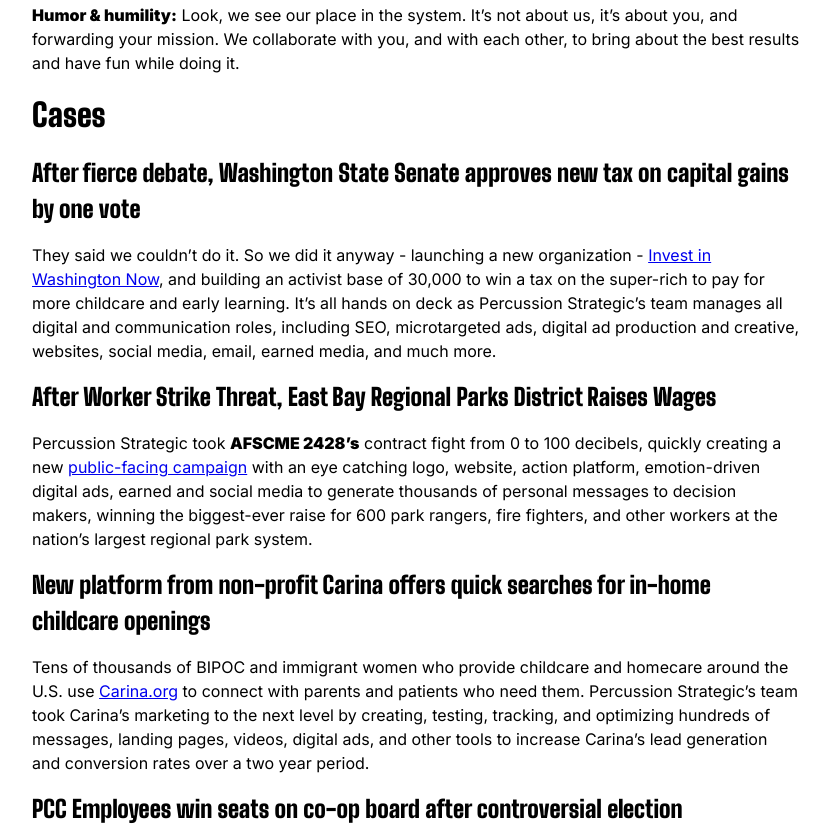
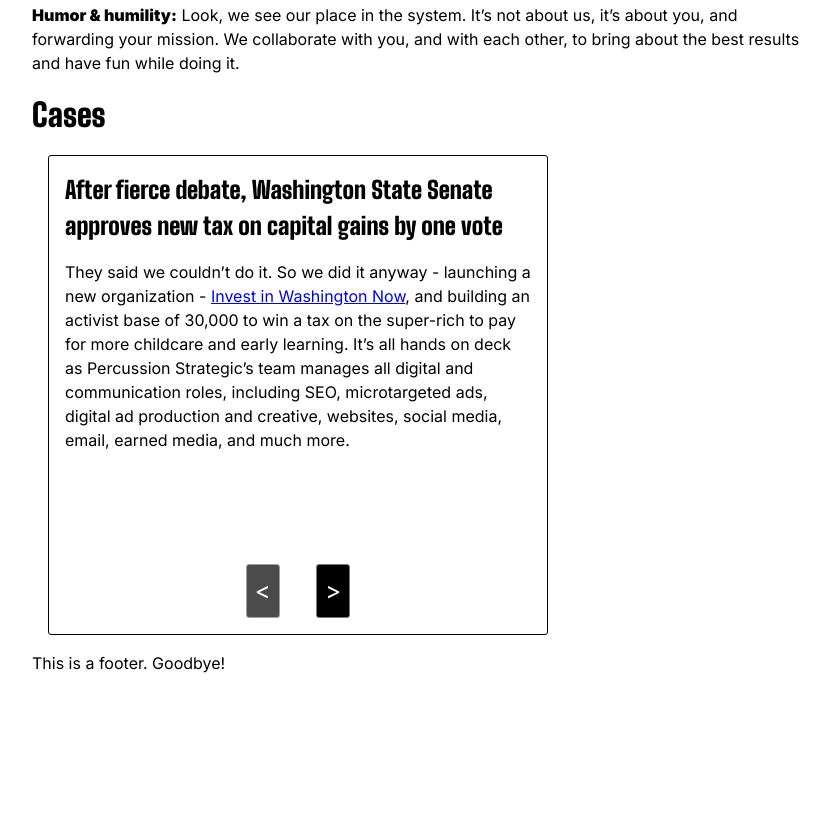
Before and after one commit to dylanabbott/percussion-site, an Eleventy site: page src/index.njk in a window 1280 px wide. Shown: the part 3793-4623 px from the top of the page, without its empty margins (224-1054 px from the left). After the commit the page ends 4468 px from the top, so only its background shows below. Built offline with nearby package versions, Linux system fonts and the light colour scheme; Eleventy itself is replaced by a stand-in of ours; files that its build step writes are made by us from their sources; a web font is replaced by a local one.

Commit message:
Add carousel function for Cases

```diff
--- a/src/_includes/cases.njk
+++ b/src/_includes/cases.njk
@@ -1,8 +1,17 @@
 <h1>Cases</h1>
+    <div class="carousel__container">
+        <ul class="carousel__items" id="carousel-items">
             {%- for case in collections.cases -%}
+            <li class="carousel__item carousel__item--current">
                 <h2>{{ case.data.title }}</h2>
                 {%- if case.data.image -%}
                     <img src="{{ case.data.image }}" width="200">
                 {%- endif -%}
                 {{ case.templateContent | safe }}
             {%- endfor -%}
+        </ul>
+        <div class="carousel__controls">
+            <button class="carousel__btn" id="btn-left">&lt;</button>
+            <button class="carousel__btn" id="btn-right">&gt;</button>
+        </div>
+    </div>
--- a/src/index.njk
+++ b/src/index.njk
@@ -24,5 +24,6 @@
     {% include 'footer.njk' %}
     <script src="js/main.js"></script>
     <script src="js/showModal.js"></script>
+    <script src="js/carousel.js"></script>
 </body>
 </html>
--- /dev/null
+++ b/src/js/carousel.js
@@ -0,0 +1,51 @@
+//console.log('hello!');
+
+const btnLeft = document.getElementById('btn-left');
+const btnRight = document.getElementById('btn-right');
+const cslItems = document.getElementById('carousel-items');
+const cslLength = document.querySelectorAll('.carousel__item').length;
+
+//Define initial position of carousel items, and the current item for targetting
+let cslIndex = 0;
+
+let cslCurrentItem = document.querySelectorAll('.carousel__item');
+console.log(cslCurrentItem[cslIndex]);
+
+//Disabled the left button initially
+btnLeft.setAttribute('disabled', 'disabled');
+
+function cslShift(e) {
+	//this function checks which button was clicked, and which index position we're currently on
+	if (e.srcElement.id === 'btn-left' && cslIndex !== 0) {
+		//if we're already at the end of the carousel, enable the right button
+		if (cslIndex === cslLength - 1) {
+			btnRight.removeAttribute('disabled');
+		}
+		cslCurrentItem[cslIndex].classList.remove('carousel__item--current');
+		// decrement the index
+		cslIndex--;
+		cslCurrentItem[cslIndex].classList.add('carousel__item--current');
+		//and change position ( shift the left position, calc adds space for margins from preceding items)
+		cslItems.style.left = `calc(${cslIndex * -500}px - ${cslIndex}em)`;
+		if (cslIndex === 0) {
+			//after decrementing the index to 0, disable the left button
+			btnLeft.setAttribute('disabled', '');
+		}
+	} else if (e.srcElement.id === 'btn-right' && cslIndex < cslLength - 1) {
+		//on right click, unless we're at the end of the carousel, increase the index
+		cslCurrentItem[cslIndex].classList.remove('carousel__item--current');
+		cslIndex++;
+		cslCurrentItem[cslIndex].classList.add('carousel__item--current');
+		//and change position
+		cslItems.style.left = `calc(${cslIndex * -500}px - ${cslIndex}em)`;
+		//Disable the right button when reaching the last item
+		if (cslIndex === cslLength - 1) {
+			btnRight.setAttribute('disabled', '');
+		}
+		//Re-enable the left button if moving out of the first index
+		btnLeft.removeAttribute('disabled');
+	}
+}
+
+btnLeft.addEventListener('click', cslShift);
+btnRight.addEventListener('click', cslShift);
--- /dev/null
+++ b/src/style/components/_carousel.scss
@@ -0,0 +1,84 @@
+/* CAROUSEL */
+
+// html {
+//     box-sizing: border-box;
+//     font-family: sans-serif;
+// }
+
+// body {
+//     /* For centering the demo in the page */
+//     height: 100vh;
+//     display: flex;
+//     align-items: center;
+//     justify-content: center;
+// }
+
+.carousel__container {
+	border: 1px solid #000000;
+	border-radius: 3px;
+	width: 500px;
+	overflow: hidden;
+	margin: 1em;
+}
+
+.carousel__items {
+	padding-inline-start: 0;
+	margin-block-start: 0;
+	margin-block-end: 0;
+	height: 100%;
+	display: flex;
+	flex-direction: row;
+	flex-wrap: nowrap;
+	align-items: stretch;
+	gap: 1em;
+	position: relative;
+	left: 0px;
+	transition: left 0.7s ease-in-out;
+}
+
+.carousel__item {
+	display: block;
+	min-width: 500px;
+	padding: 1em;
+	opacity: 0.3;
+	transition: opacity 0.5s ease-in;
+	&--current {
+		opacity: 1;
+	}
+}
+
+.carousel__controls {
+	text-align: center;
+}
+
+.carousel__btn {
+	-webkit-appearance: none;
+	appearance: none;
+	border: 1px solid #777777;
+	border-radius: 3px;
+	background-color: #000000;
+	color: #ffffff;
+	font-size: 24px;
+	padding: 0.5rem;
+	margin: 1rem;
+	&[disabled] {
+		opacity: 0.7;
+		cursor: not-allowed;
+	}
+	&:hover {
+		background-color: #666666;
+	}
+}
+
+// .carousel__trail {
+// 	display: inline-block;
+// 	&--item {
+// 		display: inline-block;
+// 		margin: 1rem;
+// 		font-weight: 700;
+// 		& > a:link {
+// 			text-decoration: none;
+// 			color: #000000;
+// 		}
+// 	}
+// }
--- a/src/style/components/_index.scss
+++ b/src/style/components/_index.scss
@@ -5,4 +5,4 @@
 @use 'hero';
 @use 'modal';
 @use 'nav';
-@use 'slider';
+@use 'carousel';
--- a/src/style/components/_slider.scss
+++ /dev/null
@@ -1 +0,0 @@
-/* SLIDER */
```
Also changed, not shown: src/style/style.css, 1 other file. Lines whose indentation alone changed are shown as unchanged.
